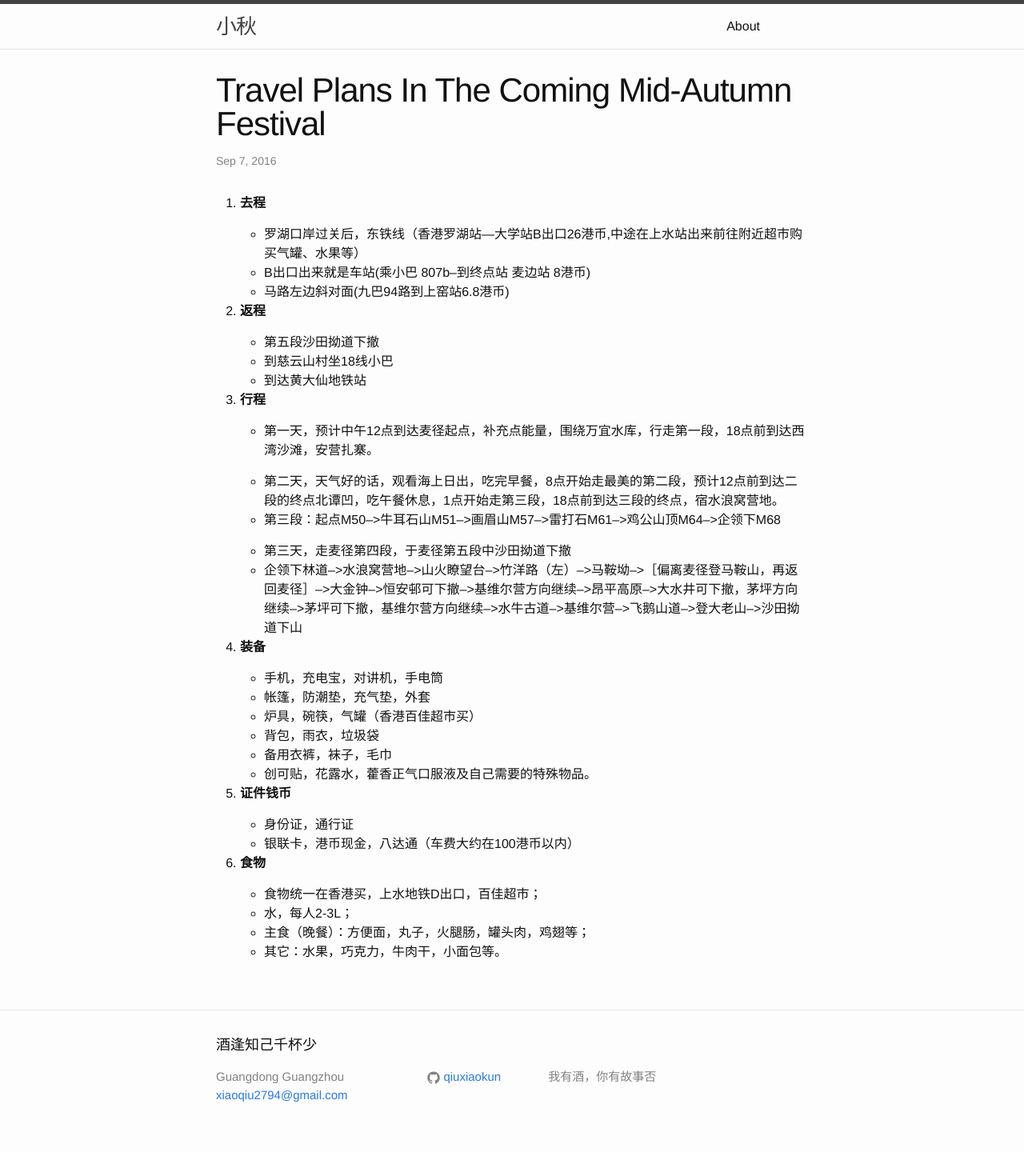
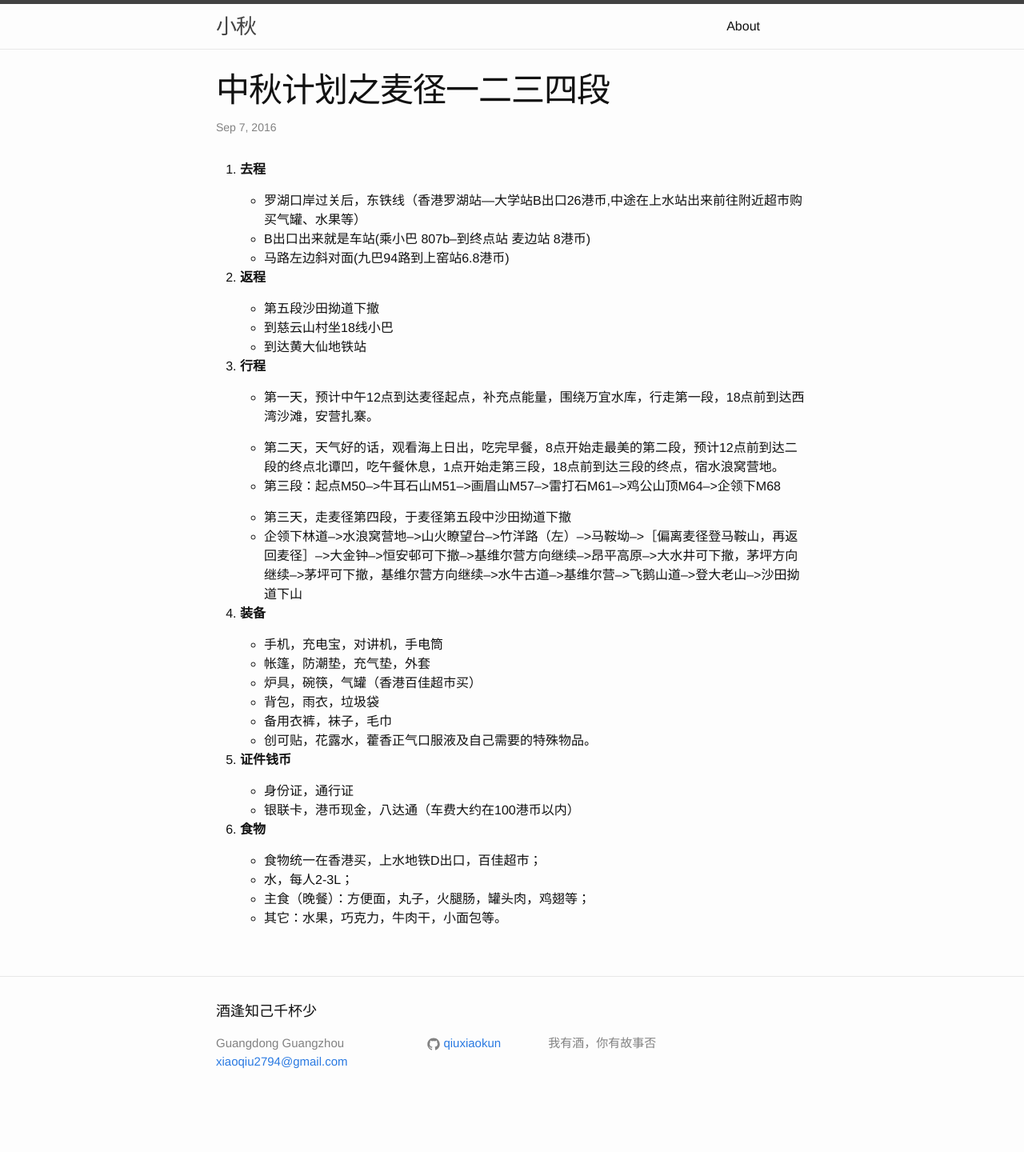
Before and after one commit to qiuxiaokun/qiuxiaokun.github.io, a Jekyll site: the page built from _posts/2016-09-07-*Travel Plans In The Coming Mid-Autumn Festival*.markdown, in a window 1280 px wide. Shown: the whole page at 80% size. Built offline with Jekyll 4.4.1, drawn with Linux system fonts in a browser that asks for light colours; comment, search, counter and statistics services are not loaded; after the commit the page ends 1398 px from its top, so only the background shows below that.

Commit message:
change title

```diff
--- a/_posts/2016-09-07-*Travel Plans In The Coming Mid-Autumn Festival*.markdown
+++ b/_posts/2016-09-07-*Travel Plans In The Coming Mid-Autumn Festival*.markdown
@@ -1,6 +1,6 @@
 ---
 layout: post
-title: Travel Plans In The Coming Mid-Autumn Festival
+title: 中秋计划之麦径一二三四段
 date: 2016-09-07
 categories: outdoors
 permalink: /mid-autumn/
```
